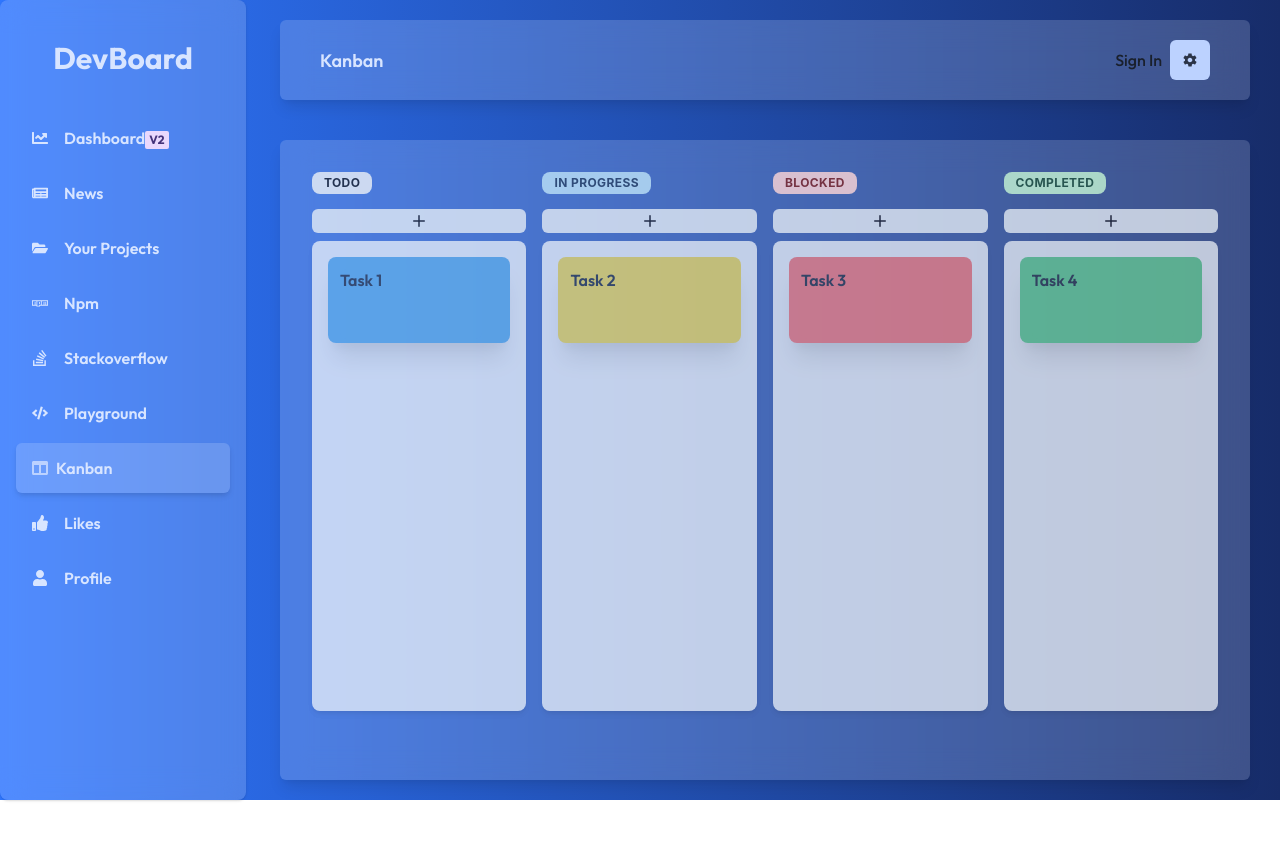
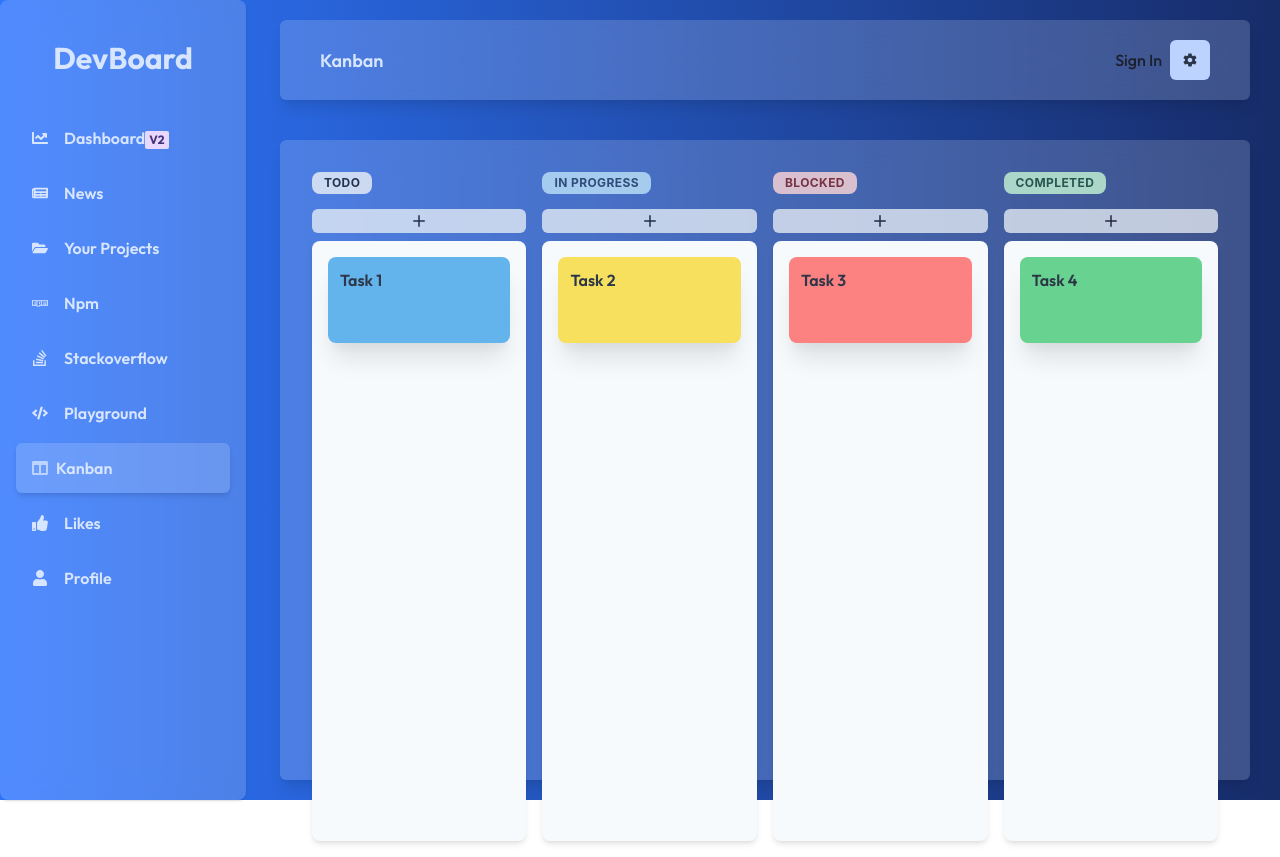
Before and after one commit to TessFanny/devBoard, a React (Vite) app in the folder DevBoard/: page /kanban in a window 1280 px wide. Before the commit the page ends 800 px from the top, so only its background shows below. Built offline with nearby package versions, Linux system fonts and the light colour scheme; sample sign-in values are in the browser's storage.

Commit message:
kanban finish

```diff
--- a/DevBoard/src/components/Kanban/Column.jsx
+++ b/DevBoard/src/components/Kanban/Column.jsx
@@ -1,16 +1,14 @@
 import { AddIcon } from '@chakra-ui/icons';
 import {
-  Badge,
-  Box,
-  Heading,
-  IconButton,
-  Stack,
+    Badge,
+    Box,
+    Heading,
+    IconButton,
+    Stack,
 } from '@chakra-ui/react';
-// import useColumnDrop from '.useColumnDrop';
+import useColumnDrop from './useColumnDrop';
 import useColumnTasks from './useColumnTasks';
 import Task from './Task';
-import { v4 as uuidv4 } from 'uuid';
-
 
 function Column({ column }) {
 
@@ -23,7 +21,7 @@ function Column({ column }) {
         updateTask,
         } = useColumnTasks(column);
 
-//   const { dropRef, isOver } = useColumnDrop(column, dropTaskFrom);
+    const { dropRef, isOver } = useColumnDrop(column, dropTaskFrom);
 
     const ColumnColorScheme = {
         Todo: 'gray',
@@ -72,9 +70,9 @@ function Column({ column }) {
         icon={<AddIcon />}
       />
       <Stack
-        // ref={dropRef}
+        ref={dropRef}
         direction={{ base: 'row', md: 'column' }}
-        h={{ base: 300, md: 470 }}
+        h={{ base: 300, md: 600 }}
         p={4}
         mt={2}
         spacing={4}
@@ -83,7 +81,7 @@ function Column({ column }) {
         rounded="lg"
         boxShadow="md"
         overflow="auto"
-        // opacity={isOver ? 0.85 : 1}
+        opacity={isOver ? 0.85 : 1}
       >
         {ColumnTasks}
       </Stack>
--- a/DevBoard/src/components/Kanban/Task.jsx
+++ b/DevBoard/src/components/Kanban/Task.jsx
@@ -1,8 +1,6 @@
 import { DeleteIcon } from '@chakra-ui/icons';
 import { Box, IconButton, ScaleFade, Textarea } from '@chakra-ui/react';
-// import _ from 'lodash';
-// import { memo } from 'react';
-// import { useTaskDragAndDrop } from './useTaskDragAndDrop';
+import { useTaskDragAndDrop } from './useTaskDragAndDrop';
 
 function Task({
     index,
@@ -12,10 +10,10 @@ function Task({
     onDelete: handleDelete,
 }) {
 
-//   const { ref, isDragging } = useTaskDragAndDrop(
-//     { task, index: index },
-//     handleDropHover,
-//   );
+  const { ref, isDragging } = useTaskDragAndDrop(
+    { task, index: index },
+    handleDropHover,
+  );
 
   const handleTitleChange = (e) => {
     const newTitle = e.target.value;
@@ -29,7 +27,7 @@ function Task({
   return (
     <ScaleFade in={true} unmountOnExit>
       <Box
-        // ref={ref}
+        ref={ref}
         as="div"
         role="group"
         position="relative"
@@ -44,7 +42,7 @@ function Task({
         fontWeight="bold"
         userSelect="none"
         bgColor={task.color}
-        // opacity={isDragging ? 0.5 : 1}
+        opacity={isDragging ? 0.5 : 1}
       >
         <IconButton
             position="absolute"
@@ -80,17 +78,3 @@ function Task({
   );
 }
  export default Task;
-
-// export default memo(Task, (prev, next) => {
-//   if (
-//     _.isEqual(prev.task, next.task) &&
-//     _.isEqual(prev.index, next.index) &&
-//     prev.onDelete === next.onDelete &&
-//     prev.onDropHover === next.onDropHover &&
-//     prev.onUpdate === next.onUpdate
-//   ) {
-//     return true;
-//   }
-
-//   return false;
-// });
--- a/DevBoard/src/components/Kanban/useColumnDrop.js
+++ b/DevBoard/src/components/Kanban/useColumnDrop.js
@@ -1,55 +1,21 @@
 
-function useColumnDrop ( column, handleDrop) {
-    const dropRef = useRef(null);
-    const [isOver, setIsOver] = useState(false);
+import { useDrop } from 'react-dnd';
+import { ItemType } from './utils/enums';
 
-    const handleDragEnter = useCallback(() => {
-      setIsOver(true);
-    }, []);
-
-    const handleDragLeave = useCallback(() => {
-      setIsOver(false);
-    }, []);
-
-    const handleDrop = useCallback(
-      (event) => {
-        event.preventDefault();
-        event.stopPropagation();
-
-        const dragItemId = event.dataTransfer.getData('text/plain');
-        const dragItemFrom = event.dataTransfer.getData('from');
-
-        if (!dragItemId || dragItemFrom === column) {
+function useColumnDrop(column, handleDrop) {
+  const [{ isOver }, dropRef] = useDrop({
+    accept: ItemType.TASK,
+    drop: (dragItem) => {
+      if (!dragItem || dragItem.from === column) {
         return;
       }
 
-        handleDrop(dragItemFrom, dragItemId);
+      handleDrop(dragItem.from, dragItem.id);
     },
-      [column, handleDrop]
-    );
-
-    useEffect(() => {
-      const dropTarget = dropRef.current;
-
-      if (!dropTarget) {
-        return;
-      }
-
-      dropTarget.addEventListener('dragenter', handleDragEnter);
-      dropTarget.addEventListener('dragleave', handleDragLeave);
-      dropTarget.addEventListener('dragover', (event) => {
-        event.preventDefault();
-        event.stopPropagation();
+    collect: (monitor) => ({
+      isOver: monitor.isOver(),
+    }),
   });
-      dropTarget.addEventListener('drop', handleDrop);
-
-      return () => {
-        dropTarget.removeEventListener('dragenter', handleDragEnter);
-        dropTarget.removeEventListener('dragleave', handleDragLeave);
-        dropTarget.removeEventListener('dragover', () => {});
-        dropTarget.removeEventListener('drop', handleDrop);
-      };
-    }, [dropRef, handleDragEnter, handleDragLeave, handleDrop]);
 
   return {
     isOver,
--- a/DevBoard/src/components/Kanban/useTaskDragAndDrop.js
+++ b/DevBoard/src/components/Kanban/useTaskDragAndDrop.js
@@ -1,14 +1,9 @@
 import { useRef } from 'react';
-import { useDrag, useDrop, XYCoord } from 'react-dnd';
+import { useDrag, useDrop } from 'react-dnd';
+import { ItemType } from './utils/enums';
 
-export function useTaskDragAndDrop({ task, index }//   ,
-//   handleDropHover: (i, j) => void,
-) {
 
-    const ItemType = {
-        TASK : 'Task',
-    }
-
+export function useTaskDragAndDrop({ task, index }, handleDropHover) {
   const ref = useRef(null);
 
   const [{ isDragging }, drag] = useDrag({
@@ -19,69 +14,69 @@ export function useTaskDragAndDrop({ task, index }//   ,
     }),
   });
 
-//     const [_, drop] = useDrop({
-//         accept: ItemType.TASK,
-//         hover: (item, monitor) => {
-//         if (!ref.current) {
-//             return;
-//         }
+  const [_, drop] = useDrop({
+    accept: ItemType.TASK,
+    hover: (item, monitor) => {
+      if (!ref.current) {
+        return;
+      }
 
-//       // the tasks are not on the same column
-//       if (item.from !== task.column) {
-//         return;
-//       }
+      // the tasks are not on the same column
+      if (item.from !== task.column) {
+        return;
+      }
 
-//       const draggedItemIndex = item.index;
-//       const hoveredItemIndex = index;
+      const draggedItemIndex = item.index;
+      const hoveredItemIndex = index;
 
-//       // we are swapping the task with itself
-//       if (draggedItemIndex === hoveredItemIndex) {
-//         return;
-//       }
+      // we are swapping the task with itself
+      if (draggedItemIndex === hoveredItemIndex) {
+        return;
+      }
 
-//       const isDraggedItemAboveHovered = draggedItemIndex < hoveredItemIndex;
-//       const isDraggedItemBelowHovered = !isDraggedItemAboveHovered;
+      const isDraggedItemAboveHovered = draggedItemIndex < hoveredItemIndex;
+      const isDraggedItemBelowHovered = !isDraggedItemAboveHovered;
 
-//       // get mouse coordinatees
-//       const { x: mouseX, y: mouseY } = monitor.getClientOffset() as XYCoord;
+      // get mouse coordinatees
+      const { x: mouseX, y: mouseY } = monitor.getClientOffset();
 
-//       // get hover item rectangle
-//       const hoveredBoundingRect = ref.current.getBoundingClientRect();
+      // get hover item rectangle
+      const hoveredBoundingRect = ref.current.getBoundingClientRect();
 
-//       // Get hover item middle height position
-//       const hoveredMiddleHeight =
-//         (hoveredBoundingRect.bottom - hoveredBoundingRect.top) / 2;
+      // Get hover item middle height position
+      const hoveredMiddleHeight =
+        (hoveredBoundingRect.bottom - hoveredBoundingRect.top) / 2;
 
-//       const mouseYRelativeToHovered = mouseY - hoveredBoundingRect.top;
-//       const isMouseYAboveHoveredMiddleHeight =
-//         mouseYRelativeToHovered < hoveredMiddleHeight;
-//       const isMouseYBelowHoveredMiddleHeight =
-//         mouseYRelativeToHovered > hoveredMiddleHeight;
+      const mouseYRelativeToHovered = mouseY - hoveredBoundingRect.top;
+      const isMouseYAboveHoveredMiddleHeight =
+        mouseYRelativeToHovered < hoveredMiddleHeight;
+      const isMouseYBelowHoveredMiddleHeight =
+        mouseYRelativeToHovered > hoveredMiddleHeight;
 
-//       // Only perform the move when the mouse has crossed half of the items height
-//       // When dragging downwards, only move when the cursor is below 50%
-//       // When dragging upwards, only move when the cursor is above 50%
+      // Only perform the move when the mouse has crossed half of the items height
+      // When dragging downwards, only move when the cursor is below 50%
+      // When dragging upwards, only move when the cursor is above 50%
 
-//       if (isDraggedItemAboveHovered && isMouseYAboveHoveredMiddleHeight) {
-//         return;
-//       }
+      if (isDraggedItemAboveHovered && isMouseYAboveHoveredMiddleHeight) {
+        return;
+      }
 
-//       if (isDraggedItemBelowHovered && isMouseYBelowHoveredMiddleHeight) {
-//         return;
-//       }
+      if (isDraggedItemBelowHovered && isMouseYBelowHoveredMiddleHeight) {
+        return;
+      }
 
-//       // Time to actually perform the action
-//       handleDropHover(draggedItemIndex, hoveredItemIndex);
+      // Time to actually perform the action
+      handleDropHover(draggedItemIndex, hoveredItemIndex);
 
-//       // Note: we're mutating the monitor item here!
-//       // Generally it's better to avoid mutations,
-//       // but it's good here for the sake of performance
-//       // to avoid expensive index searches.
-//       item.index = hoveredItemIndex;
-//     },
-//   });
+      // Note: we're mutating the monitor item here!
+      // Generally it's better to avoid mutations,
+      // but it's good here for the sake of performance
+      // to avoid expensive index searches.
+      item.index = hoveredItemIndex;
+    },
+  });
 
-//   drag(drop(ref));
+  drag(drop(ref));
 
   return {
     ref,
```
Also changed, not shown: DevBoard/src/components/Kanban/Kanban.jsx (+1 -22 lines), DevBoard/src/components/Kanban/utils/models.js (deleted, +0 -14 lines). Lines whose indentation alone changed are shown as unchanged.
